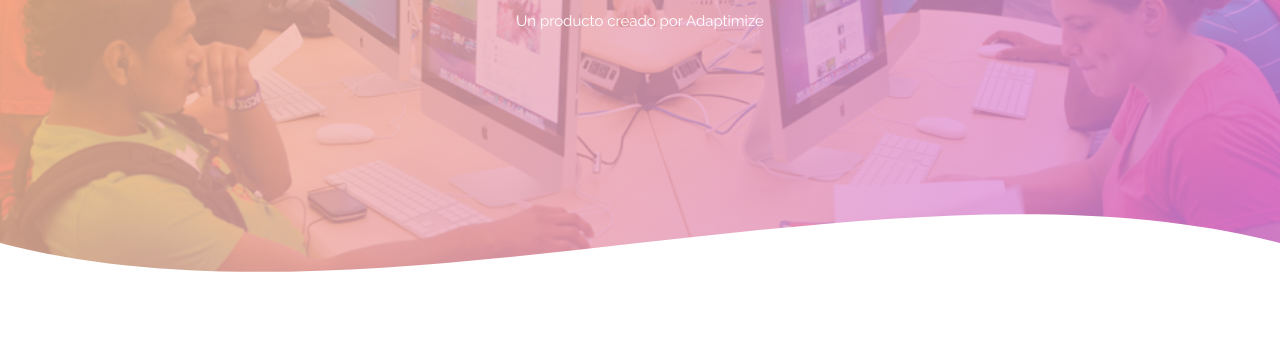
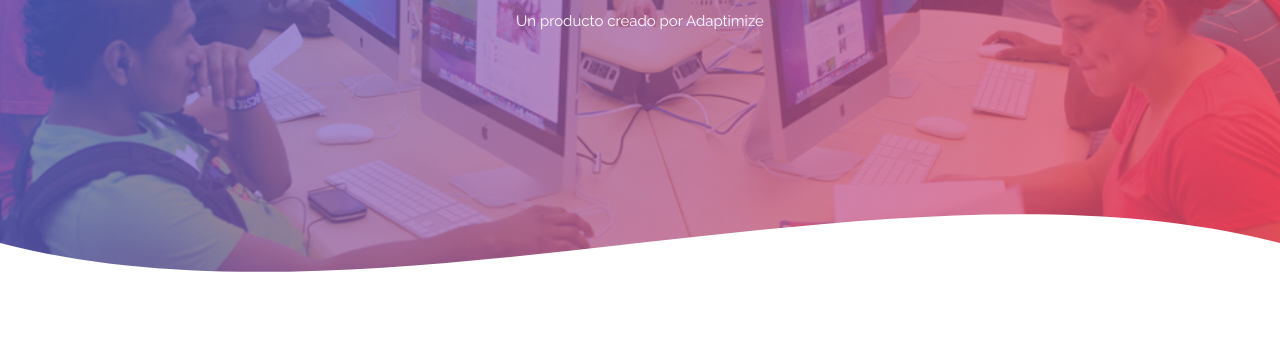
Before and after one commit to GinoQuispe21/Landing-Page-SpeedPlanner---SI653, a plain HTML site: page index.html in a window 1280 px wide. Shown: the part 307-644 px from the top of the page. Drawn offline with Linux system fonts and the light colour scheme.

Commit message:
change 5

```diff
--- a/estilos.css
+++ b/estilos.css
@@ -13,7 +13,7 @@ body{
 }
 
 .hero{
-    background-image: linear-gradient(120deg, hsla(33, 95%, 78%, 0.801) 0%, hsla(288, 73%, 71%, 0.801) 100%), url("../img/fondoprincipal.jpg");
+    background-image: linear-gradient(120deg, hsla(224, 85%, 60%, 0.719) 0%, hsla(352, 90%, 62%, 0.76) 100%), url("../img/fondoprincipal.jpg");
     width: 100%;
     height: 650px;
     background-repeat: no-repeat;
```
